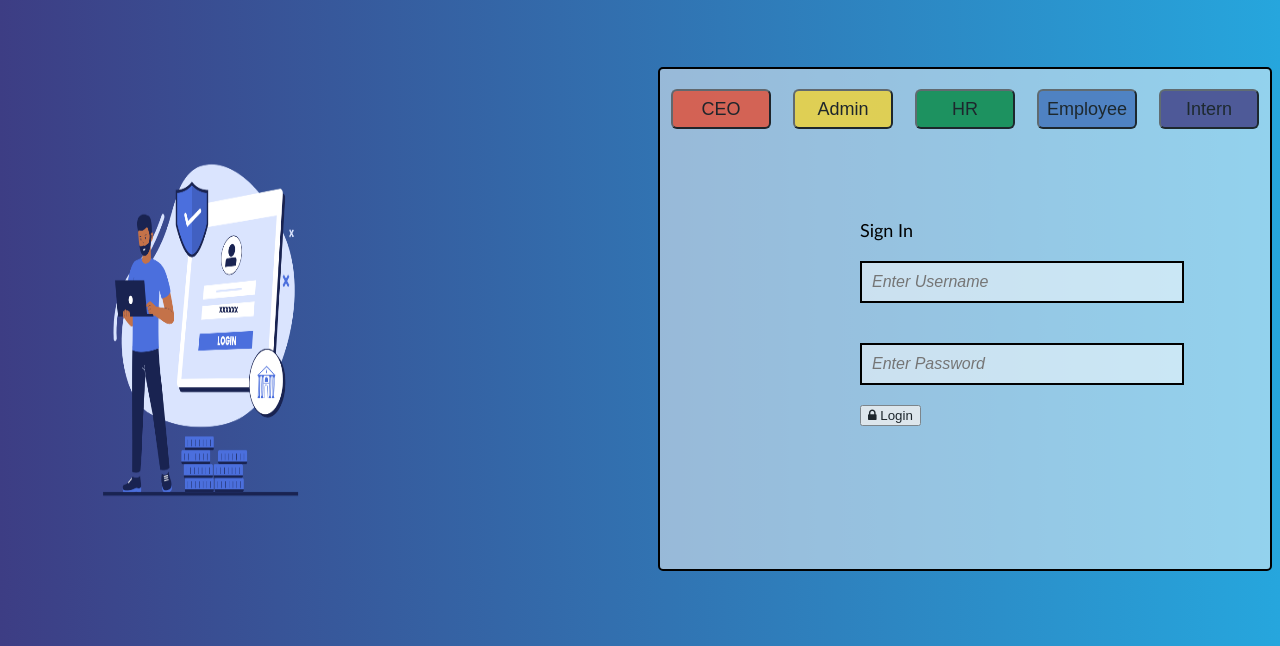
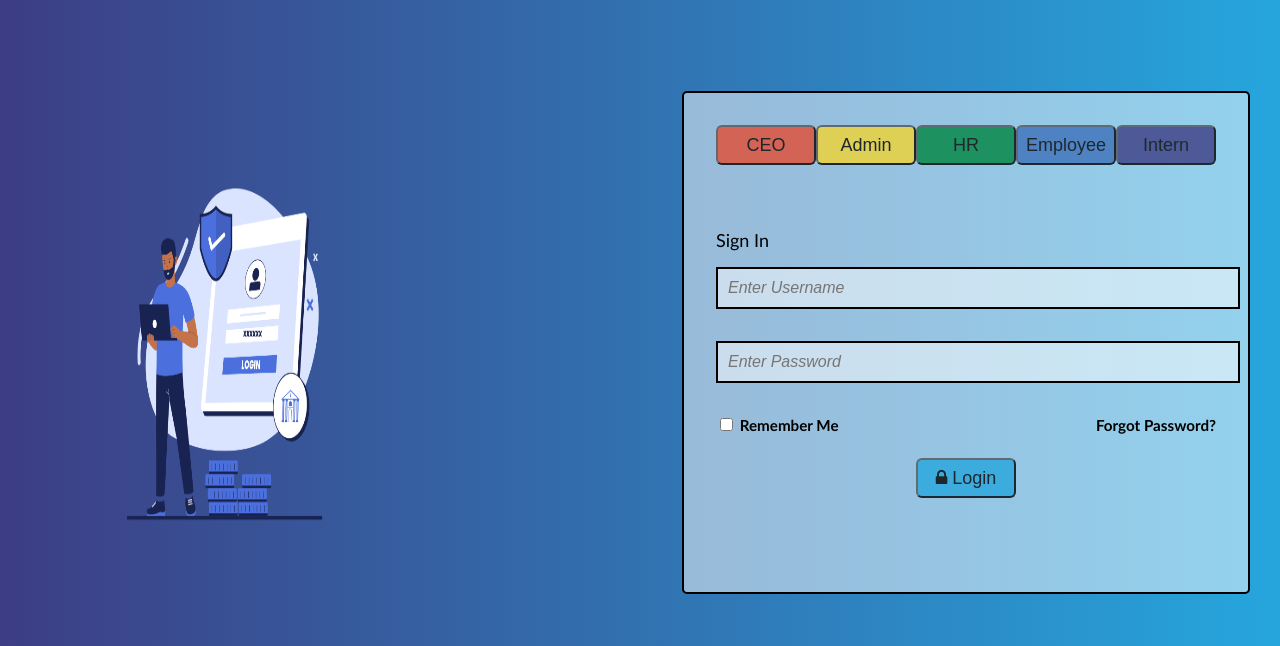
Before and after one commit to NABFOUNDATION1/HRMS, a website: page website/login.html in a window 1280 px wide. Shown: the part 154-800 px from the top of the page. Drawn offline with Linux system fonts and the light colour scheme.

Commit message:
Update loginstyles.css

```diff
--- a/src/css/loginstyles.css
+++ b/src/css/loginstyles.css
@@ -1,113 +1,121 @@
-/*Dimensions have to be changed to rem convention*/
-body
-{
-    background-image : linear-gradient(90deg,#3d3d84,#26a6dd);
-    font-family: 'Trebuchet MS', 'Lucida Sans Unicode', 'Lucida Grande', 'Lucida Sans', Arial, sans-serif;
+/* Base styles */
+body {
+  background-image: linear-gradient(90deg, #3d3d84, #26a6dd);
+  font-family: 'Trebuchet MS', sans-serif;
+  margin: 0;
+}
 
-}
+/* Header logo */
 .header-logo img {
   width: 30%;
-    height: 100px;
-    margin: 30px 0px 0px 30px;
-
+  height: 6.25rem; /* 100px */
+  margin: 1.875rem 0 0 1.875rem;
 }
 
+/* Main wrapper for login */
 .login-wrapper {
   display: flex;
-
-  margin-top: 80px;
-  gap: 250px;
+  margin-top: 5rem;
+  gap: 15.625rem; /* 250px */
+  padding: 2rem;
 }
 
+/* Side image */
 .side-image img {
-  width: 400px;
-  height: 500px;
-  border-radius: 10px;
-
+  width: 25rem;
+  height: 31.25rem;
+  border-radius: 0.625rem;
 }
 
-.login-container
-{
+/* Login container box */
+.login-container {
   display: flex;
   flex-direction: column;
+  background-color: rgba(255, 255, 255, 0.5);
+  border: 0.125rem solid black;
+  border-radius: 0.313rem;
+  width: 43.75rem; /* 700px */
+  padding: 2rem;
+}
 
-    background-color: rgba(255,255,255,0.5);
-    border: 2px solid black;
-    border-radius: 5px;
-    width:700px;
-    height:500px;
-   margin:0;
+/* Role buttons */
+.role-buttons {
+  display: flex;
+  justify-content: space-around;
+  margin-bottom: 2rem;
+}
 
-
-
-
-}
-.role-buttons
-{
-    margin-top: 20px;
-    display: flex;
-    flex-direction: row;
-    justify-content: space-around;
-
-
-
-}
-.role-buttons button{
+.role-buttons button {
   border-radius: 6px;
   font-size: large;
   width: 100px;
   height: 40px;
-}
-.input-container
-{
-    margin-top: 150px;
-    margin-left: 200px;
-    margin-right: 150px;
-    position:fixed;
-
-    width:300px;
-    font-size: 15px;
+  opacity:0.8;
+  transition: 0.3s;
 }
 
+.role-buttons button:hover {
+  opacity: 1;
+  transform: scale(1.2);
+}
 
-.input-container input {
+/* Input container */
+.input-container {
+  margin-top: 2rem;
   width: 100%;
-    padding: 10px;
+  font-size: 1rem;
+}
 
+/* Input fields */
+.input-info {
+  width: 100%;
+}
+
+.input-info input {
+  width: 100%;
+  padding: 0.625rem;
   border: 2px solid black;
   font-style: italic;
-    font-size: 16px;
+  font-size: 1rem;
   outline: none;
-    background-color: rgba(255,255,255,0.5);
-    margin-block: 20px;
+  background-color: rgba(255, 255, 255, 0.5);
+  margin-block: 1rem;
 }
+
+/* Remember Me & Forgot Password row */
 .session-info {
-    margin-top: 350px;
-    margin-left: 200px;
-    margin-right: 150px;
-    position: fixed;
+  display: flex;
+  justify-content: space-between;
+  align-items: center;
+  margin-top: 1rem;
+  font-weight: 600;
+  font-size: 0.95rem;
+}
 
+.forgot-password {
+  color: #000;
+  cursor: pointer;
 }
-  .session-info button{
-    border-radius: 6px;
-    font-size: large;
-    width: 100px;
-    height: 40px;
-    margin-top: 30px;
-    margin-left: 110px;
+
+/* Login button center */
+.login-button-wrapper {
+  display: flex;
+  justify-content: center;
+  margin-top: 1.5rem;
+}
+
+.login-button-wrapper button {
+  border-radius: 0.375rem;
+  font-size: 1.125rem;
+  width: 6.25rem;
+  height: 2.5rem;
   background-color: #26a6dd;
+  opacity: 0.8;
+  cursor: pointer;
+  transition: none;
+}
 
-
-
+.login-button-wrapper button:hover {
+  opacity: 1;
+  /* no animation for login button */
 }
-  button{
-    opacity: 0.8;
-  transition: 0.3s;
-  }
-  button:hover{
-    opacity:1;
-    width:150px;
-    height:50px;
-
-
-  }
```
Lines whose indentation alone changed are shown as unchanged.
